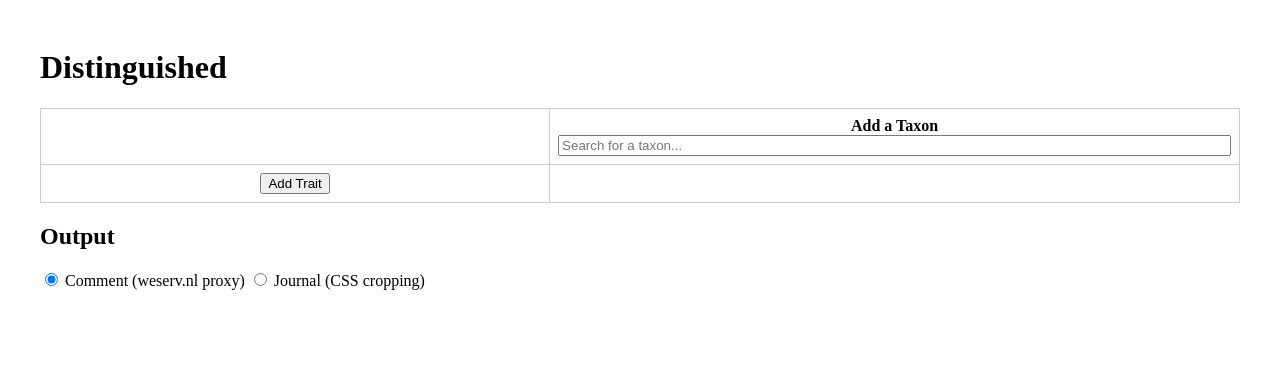
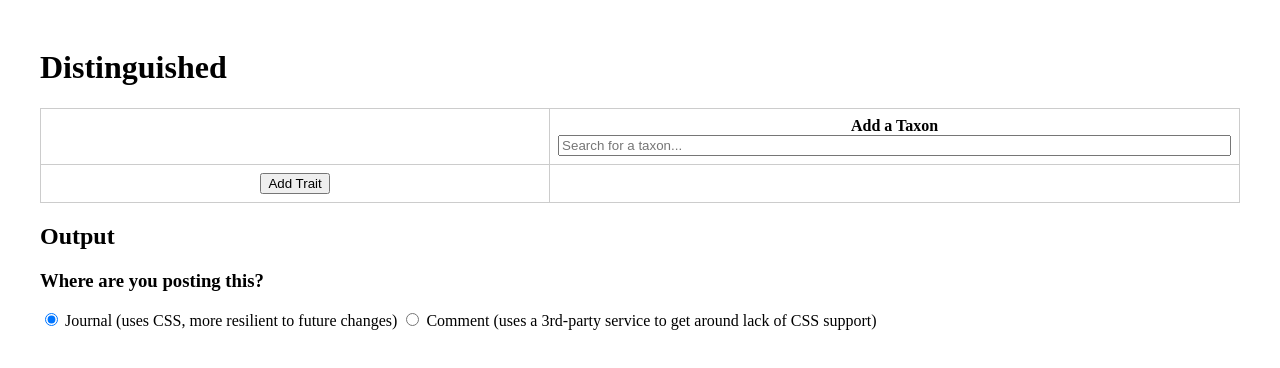
Before and after one commit to kueda/distinguished, a SvelteKit app: page / in a window 1280 px wide. Shown: the top 368 px of the page. Built offline with nearby package versions, Linux system fonts and the light colour scheme.

Commit message:
feat: made journal the default output mode

```diff
--- a/src/routes/+page.svelte
+++ b/src/routes/+page.svelte
@@ -32,7 +32,7 @@
   let taxa = $state<Taxon[]>([]);
   let traits = $state<Trait[]>([]);
   let cells = $state<Cell[]>([]);
-  let outputMode = $state<'comment' | 'journal'>('comment');
+  let outputMode = $state<'comment' | 'journal'>('journal');
 
   let searchQuery = $state('');
   let searchResults = $state<Taxon[]>([]);
@@ -311,13 +311,14 @@
 
   <section class="output">
     <h2>Output</h2>
+    <h3>Where are you posting this?</h3>
+    <label>
+      <input type="radio" bind:group={outputMode} value="journal" />
+      Journal (uses CSS, more resilient to future changes)
+    </label>
     <label>
       <input type="radio" bind:group={outputMode} value="comment" />
-      Comment (weserv.nl proxy)
-    </label>
-    <label>
-      <input type="radio" bind:group={outputMode} value="journal" />
-      Journal (CSS cropping)
+      Comment (uses a 3rd-party service to get around lack of CSS support)
     </label>
 
     {#if taxa.length > 0 && traits.length > 0}
```
